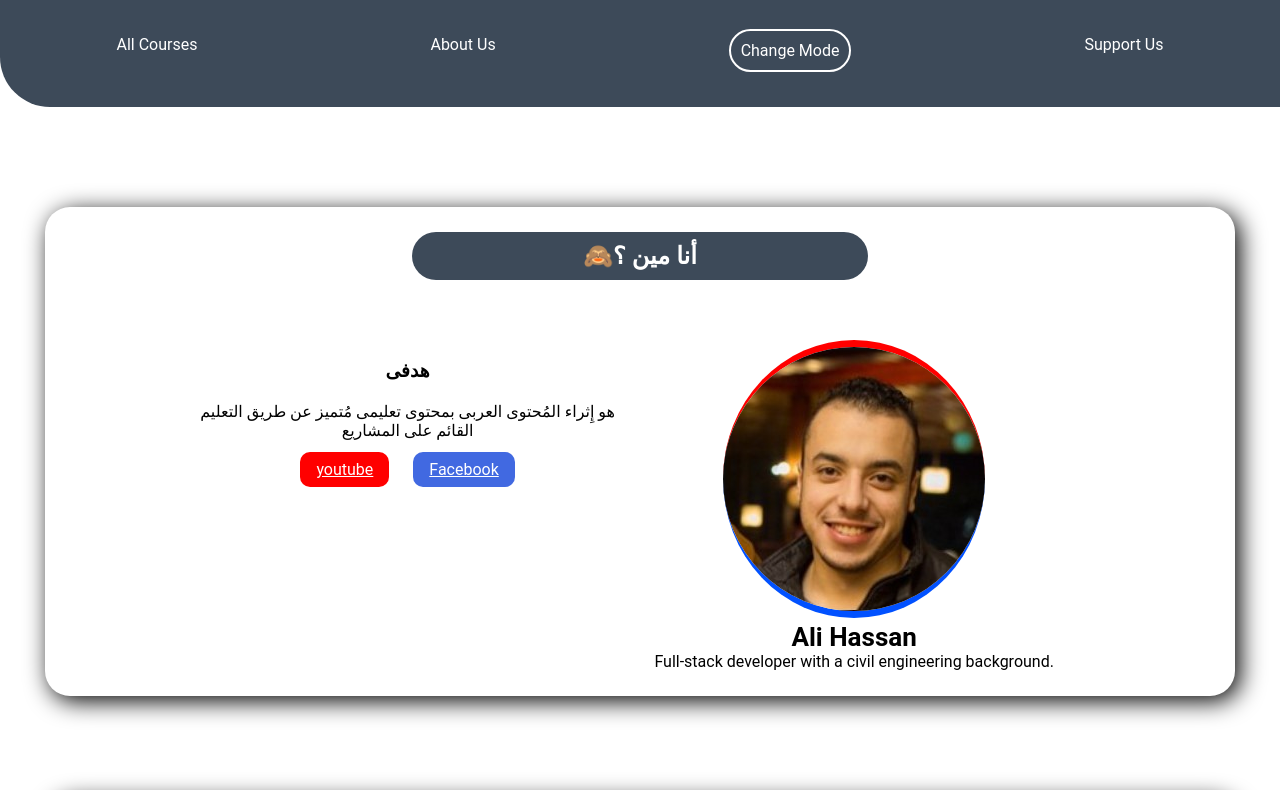
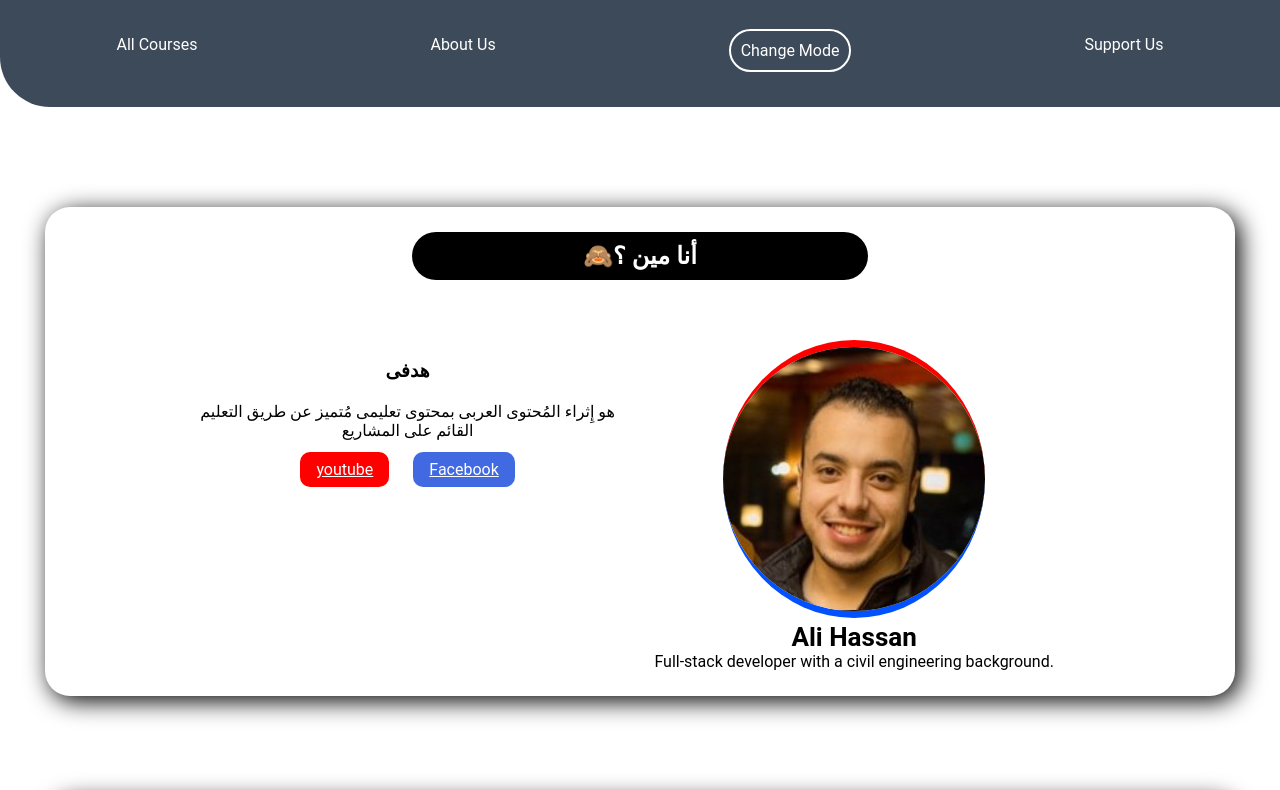
Before and after one commit to MohamedHossamFouad/Courses4Arab, a plain HTML site: page index.html in a window 1280 px wide. Shown: the part 64-854 px from the top of the page. Drawn offline with Linux system fonts and the light colour scheme.

Commit message:
change H1 backkground color
Signed-off-by: MohamedHossamFouad <nitrosmm@gmail.com>

```diff
--- a/style.css
+++ b/style.css
@@ -47,7 +47,7 @@ h1{
     width: 40%;
     margin-left: auto;
     margin-right: auto;
-    background-color: #3d4a59;
+    background-color: black;
     color: #fff;
     border-radius: 25px;
 }
```
